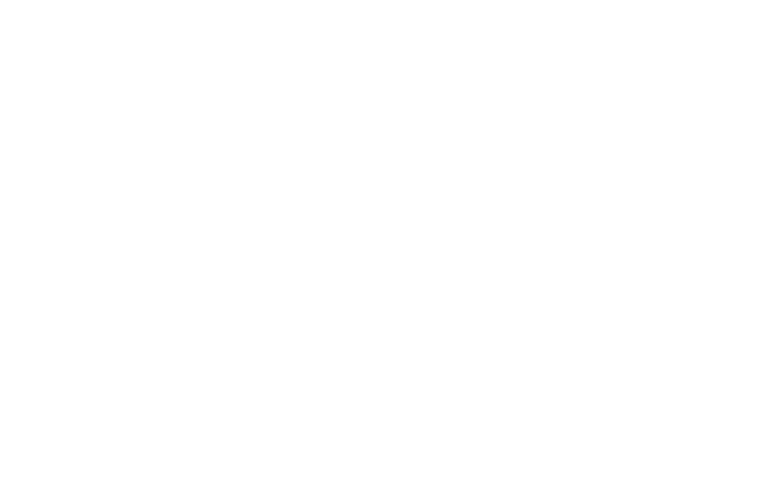
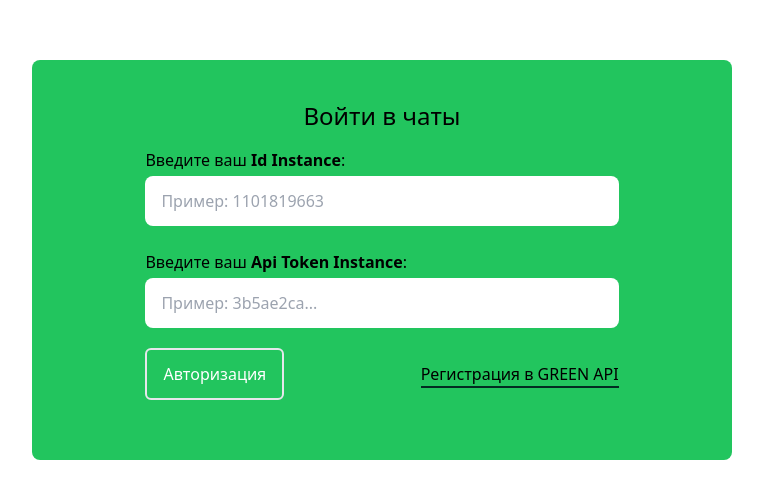
Before and after one commit to GlebKivilevich/green-api-test, a React (Create React App) app: page /auth in a window 1280 px wide. Before the commit this address led to /home. Shown: the part 140-638 px from the top of the page, without its empty margins (258-1021 px from the left). Built offline with nearby package versions, Linux system fonts and the light colour scheme.

Commit message:
a small fix

```diff
--- a/src/App.jsx
+++ b/src/App.jsx
@@ -1,7 +1,7 @@
 import "./App.css";
 import Auth from "./pages/Auth";
-import { Routes, Route, useNavigate  } from "react-router-dom";
 import Homepage from "./pages/Homepage";
+import { Routes, Route, useNavigate } from "react-router-dom";
 import { useEffect } from "react";
 
 function App() {
@@ -16,7 +16,7 @@
       obj[item[0]] = `${item[1]}`;
     });
 
-    if (obj.idInstance && obj.apiTokenInstance) {
+    if (!obj.idInstance && !obj.apiTokenInstance) {
       navigate("/auth");
     } else {
       navigate("/home");
@@ -29,9 +29,13 @@
 
   return (
     <>
-
+      <Routes>
+        <Route path="/home" element={<Homepage />} />
+        <Route path="/auth" element={<Auth />} />
+        {/* <Route path="*" element={}/> */}
+      </Routes>
     </>
-    )
+  );
 }
 
 export default App;
--- a/src/components/Authentication.jsx
+++ b/src/components/Authentication.jsx
@@ -43,8 +43,8 @@
     });
 
     if (obj.idInstance && obj.apiTokenInstance) {
-      setIdInstance((state) => (state = obj.idInstance));
-      setApiTokenInstance((state) => (state = obj.apiTokenInstance));
+      setIdInstance(state => (state = obj.idInstance));
+      setApiTokenInstance(state => (state = obj.apiTokenInstance));
       setIdInstanceDirty(false);
       setIdInstanceError("");
       setApiTokenInstanceDirty(false);
@@ -96,7 +96,7 @@
             setRequestErrorMessage("");
             document.cookie = `idInstance=${idInstance}`;
             document.cookie = `apiTokenInstance=${apiTokenInstance}`;
-            navigate("/");
+            navigate("/home");
           } else {
             setRequestError(true);
             setRequestErrorMessage(
```
